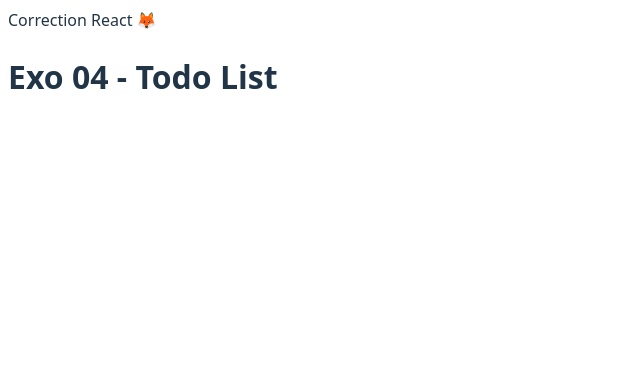
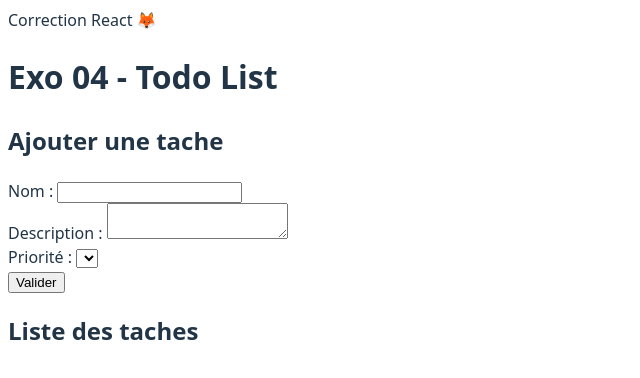
Before and after one commit to FormCours/BXL_FE2024_React__Exo_07, a React (Vite) app: page / in a window 1280 px wide. Shown: the top 378 px of the page, without its empty margins (0-640 px from the left). Built offline with nearby package versions, Linux system fonts and the light colour scheme.

Commit message:
Mockup TaskForm 🐜

```diff
--- a/src/App.jsx
+++ b/src/App.jsx
@@ -1,4 +1,5 @@
 import './App.css';
+import TodoApp from './features/todo-app/todo-app';
 import Header from './layouts/header/header';
 
 function App() {
@@ -8,7 +9,7 @@ function App() {
       <Header />
       <main>
         <h1>Exo 04 - Todo List</h1>
-
+        <TodoApp />
       </main>
     </>
   );
--- /dev/null
+++ b/src/components/task-form/task-form.jsx
@@ -0,0 +1,27 @@
+import { useId } from "react";
+
+
+export default function TaskForm({ btnSubmitName='Valider' }) {
+
+    const inputId = useId();
+
+    return (
+        <form>
+            <div>
+                <label htmlFor={inputId + '-name'}>Nom : </label>
+                <input id={inputId + '-name'} type="text" />
+            </div>
+            <div>
+                <label htmlFor={inputId + '-desc'}>Description : </label>
+                <textarea id={inputId + '-desc'} />
+            </div>
+            <div>
+                <label htmlFor={inputId+'-priority'}>Priorité : </label>
+                <select id={inputId+'-priority'}></select>
+            </div>
+            <div>
+                <button type="submit">{btnSubmitName}</button>
+            </div>
+        </form>
+    )
+}
--- /dev/null
+++ b/src/features/todo-app/todo-app.jsx
@@ -0,0 +1,14 @@
+import TaskForm from "../../components/task-form/task-form";
+
+export default function TodoApp() {
+
+    return (
+        <div>
+            <h2>Ajouter une tache</h2>
+            <TaskForm />
+
+            <h2>Liste des taches</h2>
+            {/* La liste */}
+        </div>
+    )
+}
```
Also changed, not shown: 2 other files (tests, documents, lock files or other folders).
